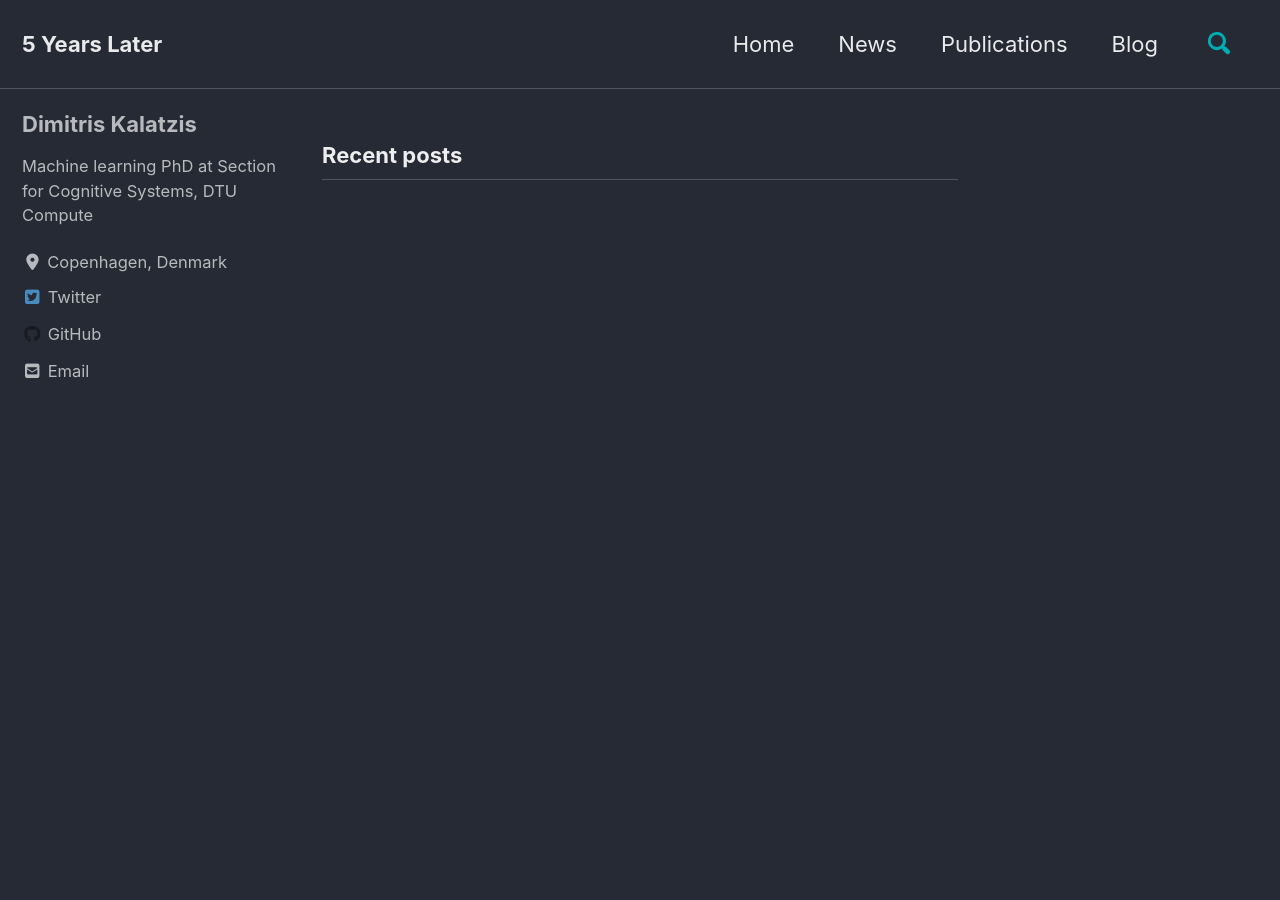
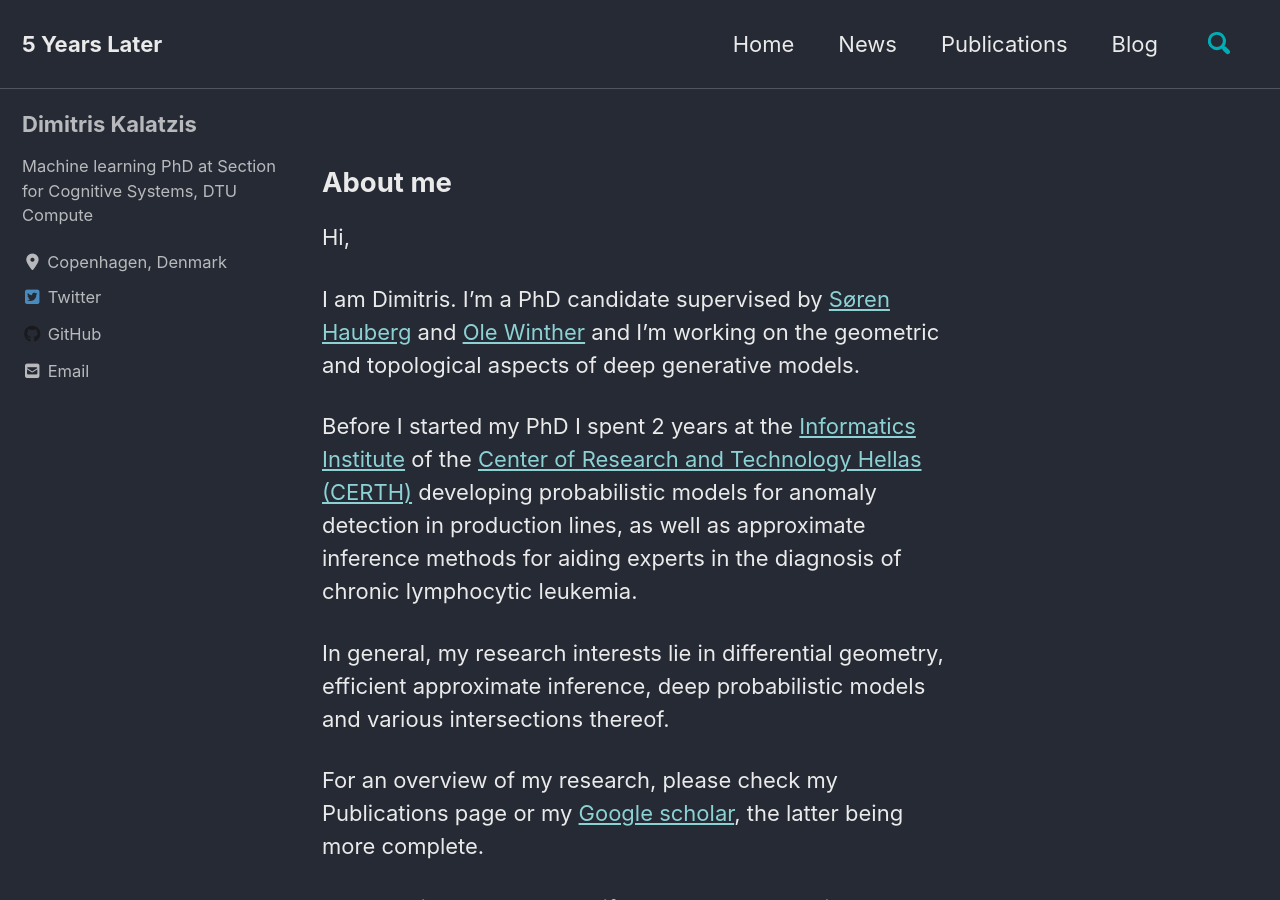
Before and after one commit to dimkal89/dimkal89.github.io, a Jekyll site: the page built from index.html, in a window 1280 px wide and 900 px high. Built offline with Jekyll 4.4.1, drawn with Linux system fonts in a browser that asks for light colours; cached includes are drawn as plain includes; nearby versions of some CDN libraries; the list of posts is cut into pages by our own code; some of the changed text lies outside the part shown.

Commit message:
fixed index pave

```diff
--- /dev/null
+++ b/_includes/about.md
@@ -0,0 +1,13 @@
+## About me
+
+Hi,
+
+I am Dimitris. I'm a PhD candidate supervised by [Søren Hauberg](http://www2.compute.dtu.dk/~sohau/) and [Ole Winther](https://cogsys.imm.dtu.dk/staff/winther/) and I'm working on the geometric and topological aspects of deep generative models.
+
+Before I started my PhD I spent 2 years at the [Informatics Institute](https://www.iti.gr/iti/index.html) of the [Center of Research and Technology Hellas (CERTH)](https://www.certh.gr/) developing probabilistic models for anomaly detection in production lines, as well as approximate inference methods for aiding experts in the diagnosis of chronic lymphocytic leukemia.
+
+In general, my research interests lie in differential geometry, efficient approximate inference, deep probabilistic models and various intersections thereof.
+
+For an overview of my research, please check my Publications page or my [Google scholar](https://scholar.google.com/citations?hl=el&user=6KrveZkAAAAJ), the latter being more complete.
+
+Don't hesitate to reach out if you have any questions on or interest in my work.
--- a/index.html
+++ b/index.html
@@ -2,3 +2,6 @@
 layout: home
 author_profile: true
 ---
+
+{% capture my_include %}{% include about.md %}{% endcapture %}
+{{ my_include | markdownify }}
```
